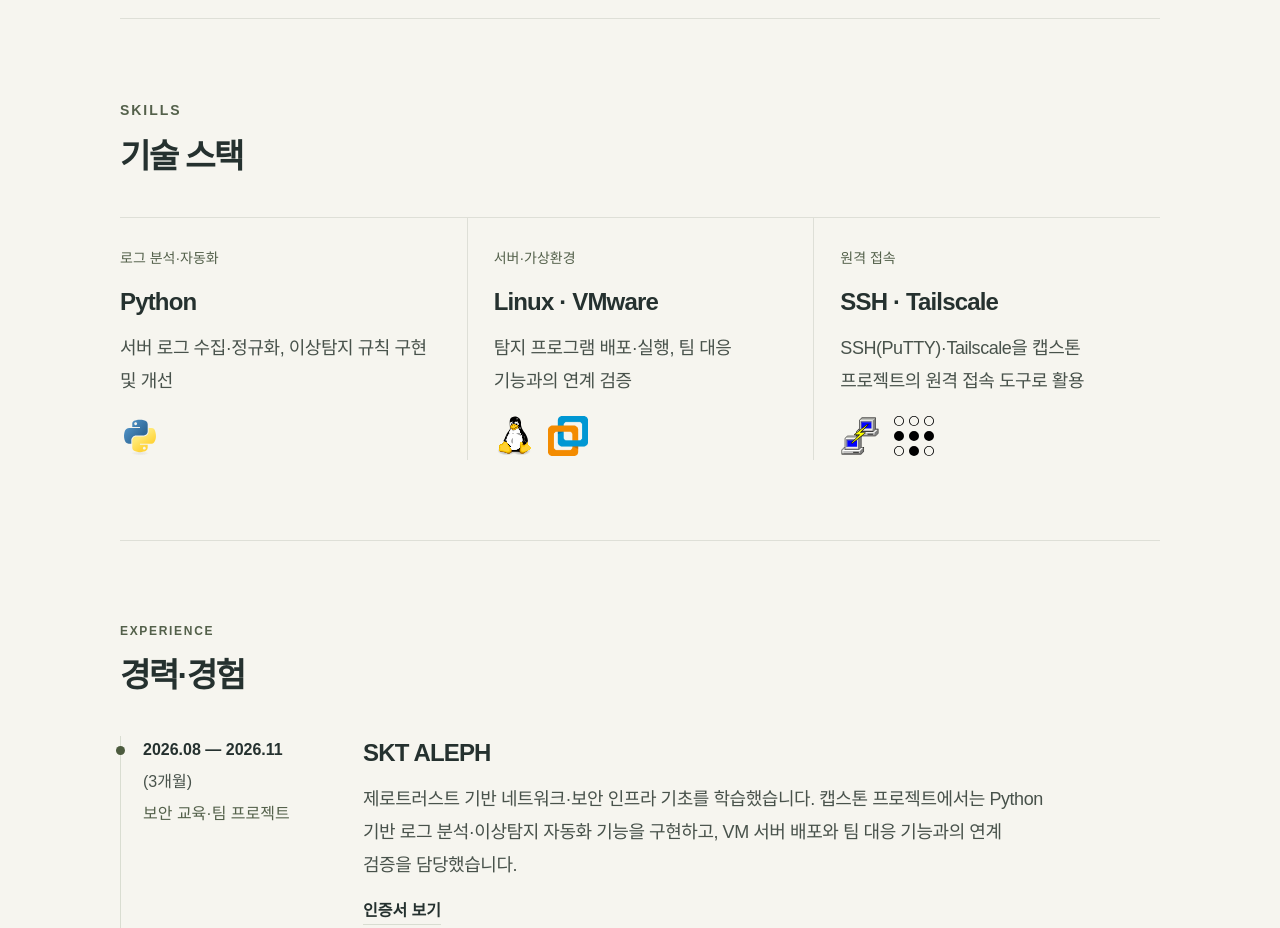
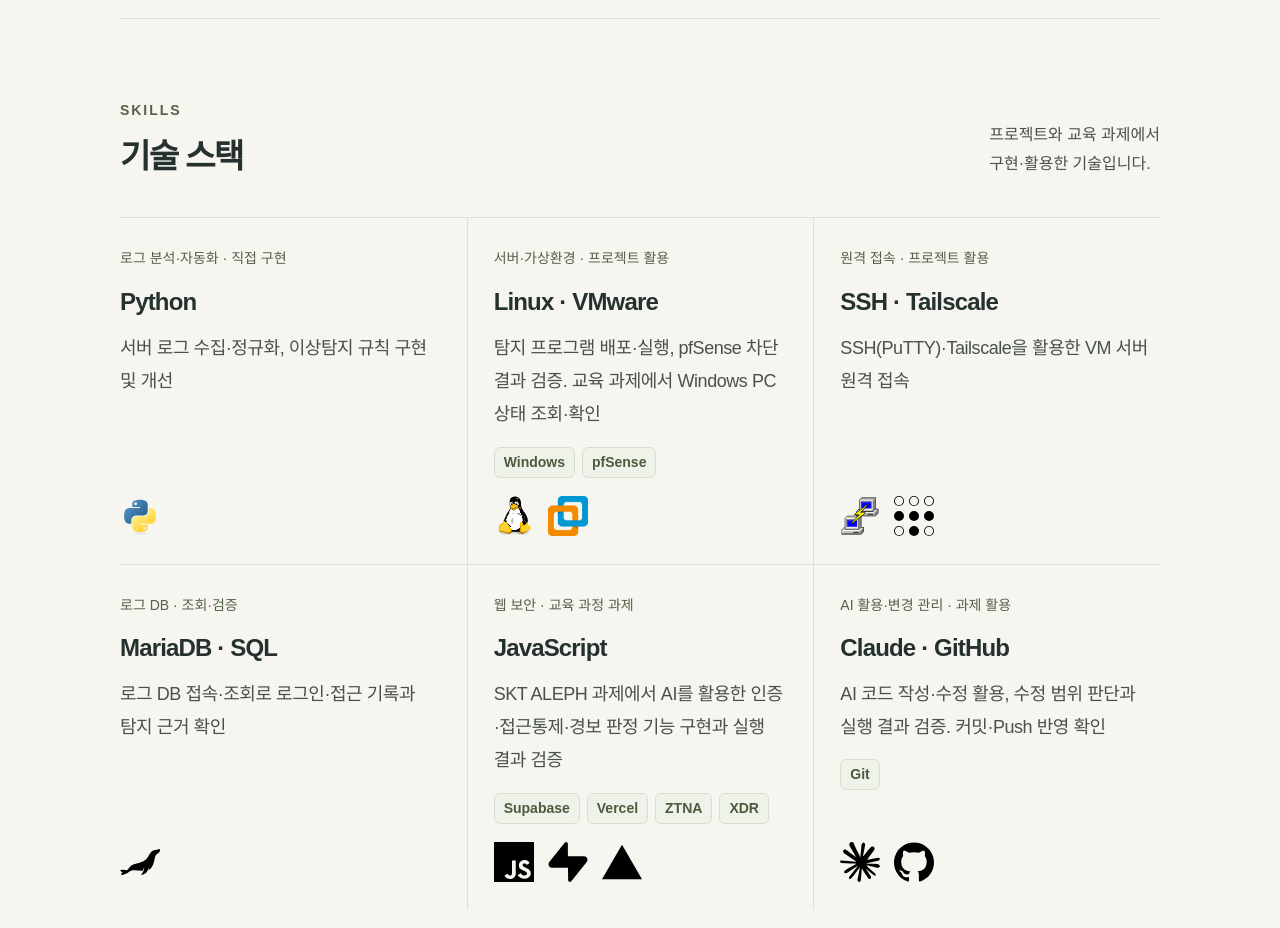
Before and after one commit to Nugury-code/seokyeon-portfolio, a plain HTML site: page index.html in a window 1280 px wide. Shown: the part 1180-2108 px from the top of the page. Drawn offline with Linux system fonts and the light colour scheme; a web font is replaced by a local one.

Commit message:
Expand skills with verified project and ALEPH coursework tools

```diff
--- a/index.html
+++ b/index.html
@@ -8,7 +8,7 @@
   <title>원석연 — 자기주도적인 학습과 개선으로 업무의 완성도를 높입니다</title>
   <link rel="icon" href="favicon.svg" type="image/svg+xml">
   <link rel="preload" href="fonts/PretendardVariable.woff2" as="font" type="font/woff2" crossorigin>
-  <link rel="stylesheet" href="style.css?v=footer-right-20261121_071555">
+  <link rel="stylesheet" href="style.css?v=skills-20261127">
   <link rel="stylesheet" href="project-astra.css?v=20261127-clean-console">
   <link rel="stylesheet" href="project-security-lab.css?v=20261127">
   <script src="project-security-lab.js?v=20261127" defer></script>
@@ -49,26 +49,14 @@
         </div>
       </section>
       <section class="skills section-space" id="skills" aria-labelledby="skills-title">
-        <div class="section-heading"><div><p class="section-label" lang="en">SKILLS</p><h2 id="skills-title">기술 스택</h2></div></div>
+        <div class="section-heading"><div><p class="section-label" lang="en">SKILLS</p><h2 id="skills-title">기술 스택</h2></div><p class="section-intro">프로젝트와 교육 과제에서<br>구현·활용한 기술입니다.</p></div>
         <div class="skills-grid">
-          <article class="skill-card">
-            <p class="skill-category">로그 분석·자동화</p>
-            <h3>Python</h3>
-            <p class="skill-description">서버 로그 수집·정규화, 이상탐지 규칙 구현 및 개선</p>
-            <div class="skill-logos" aria-hidden="true"><img class="technology-logo" src="assets/icons/python.svg" alt="" width="40" height="40" loading="lazy" decoding="async"></div>
-          </article>
-          <article class="skill-card">
-            <p class="skill-category">서버·가상환경</p>
-            <h3>Linux · VMware</h3>
-            <p class="skill-description">탐지 프로그램 배포·실행, 팀 대응 기능과의 연계 검증</p>
-            <div class="skill-logos" aria-hidden="true"><img class="technology-logo" src="assets/icons/linux.svg" alt="" width="40" height="40" loading="lazy" decoding="async"><img class="technology-logo" src="assets/icons/vmware-workstation.png" alt="" width="40" height="40" loading="lazy" decoding="async"></div>
-          </article>
-          <article class="skill-card">
-            <p class="skill-category">원격 접속</p>
-            <h3>SSH · Tailscale</h3>
-            <p class="skill-description">SSH(PuTTY)·Tailscale을 캡스톤 프로젝트의 원격 접속 도구로 활용</p>
-            <div class="skill-logos" aria-hidden="true"><img class="technology-logo" src="assets/icons/putty.svg" alt="" width="40" height="40" loading="lazy" decoding="async"><img class="technology-logo" src="assets/icons/tailscale.svg" alt="" width="40" height="40" loading="lazy" decoding="async"></div>
-          </article>
+          <article class="skill-card"><p class="skill-category">로그 분석·자동화 · 직접 구현</p><h3>Python</h3><p class="skill-description">서버 로그 수집·정규화, 이상탐지 규칙 구현 및 개선</p><div class="skill-logos" aria-hidden="true"><img class="technology-logo" src="assets/icons/python.svg" alt="" width="40" height="40" loading="lazy" decoding="async"></div></article>
+          <article class="skill-card"><p class="skill-category">서버·가상환경 · 프로젝트 활용</p><h3>Linux · VMware</h3><p class="skill-description">탐지 프로그램 배포·실행, pfSense 차단 결과 검증. 교육 과제에서 Windows PC 상태 조회·확인</p><ul class="skill-tags" aria-label="함께 활용한 기술"><li>Windows</li><li>pfSense</li></ul><div class="skill-logos" aria-hidden="true"><img class="technology-logo" src="assets/icons/linux.svg" alt="" width="40" height="40" loading="lazy" decoding="async"><img class="technology-logo" src="assets/icons/vmware-workstation.png" alt="" width="40" height="40" loading="lazy" decoding="async"></div></article>
+          <article class="skill-card"><p class="skill-category">원격 접속 · 프로젝트 활용</p><h3>SSH · Tailscale</h3><p class="skill-description">SSH(PuTTY)·Tailscale을 활용한 VM 서버 원격 접속</p><div class="skill-logos" aria-hidden="true"><img class="technology-logo" src="assets/icons/putty.svg" alt="" width="40" height="40" loading="lazy" decoding="async"><img class="technology-logo" src="assets/icons/tailscale.svg" alt="" width="40" height="40" loading="lazy" decoding="async"></div></article>
+          <article class="skill-card"><p class="skill-category">로그 DB · 조회·검증</p><h3>MariaDB · SQL</h3><p class="skill-description">로그 DB 접속·조회로 로그인·접근 기록과 탐지 근거 확인</p><div class="skill-logos" aria-hidden="true"><img class="technology-logo" src="assets/icons/mariadb.svg" alt="" width="40" height="40" loading="lazy" decoding="async"></div></article>
+          <article class="skill-card"><p class="skill-category">웹 보안 · 교육 과정 과제</p><h3>JavaScript</h3><p class="skill-description">SKT ALEPH 과제에서 AI를 활용한 인증·접근통제·경보 판정 기능 구현과 실행 결과 검증</p><ul class="skill-tags" aria-label="함께 활용한 기술"><li>Supabase</li><li>Vercel</li><li>ZTNA</li><li>XDR</li></ul><div class="skill-logos" aria-hidden="true"><img class="technology-logo" src="assets/icons/javascript.svg" alt="" width="40" height="40" loading="lazy" decoding="async"><img class="technology-logo" src="assets/icons/supabase.svg" alt="" width="40" height="40" loading="lazy" decoding="async"><img class="technology-logo" src="assets/icons/vercel.svg" alt="" width="40" height="40" loading="lazy" decoding="async"></div></article>
+          <article class="skill-card"><p class="skill-category">AI 활용·변경 관리 · 과제 활용</p><h3>Claude · GitHub</h3><p class="skill-description">AI 코드 작성·수정 활용, 수정 범위 판단과 실행 결과 검증. 커밋·Push 반영 확인</p><ul class="skill-tags" aria-label="함께 활용한 기술"><li>Git</li></ul><div class="skill-logos" aria-hidden="true"><img class="technology-logo" src="assets/icons/claude.svg" alt="" width="40" height="40" loading="lazy" decoding="async"><img class="technology-logo" src="assets/icons/github.svg" alt="" width="40" height="40" loading="lazy" decoding="async"></div></article>
         </div>
       </section>
       <section class="experience section-space" id="experience" aria-labelledby="experience-title">
--- a/style.css
+++ b/style.css
@@ -36,6 +36,12 @@ dialog{width:min(850px,calc(100% - 32px));max-height:calc(100dvh - 48px);padding
 .skill-description{margin-top:12px;max-width:38rem;color:var(--body);font-size:1.125rem;font-weight:500;line-height:1.85;letter-spacing:-.025em}
 .skill-logos{display:flex;align-items:center;gap:14px;margin-top:auto;padding-top:18px;min-height:58px}
 .technology-logo{display:block;flex-shrink:0;width:40px;height:40px;object-fit:contain}
+.skills-grid .skill-card{padding-bottom:28px}
+.skills-grid .skill-card:nth-child(n+4){border-top:1px solid #59644f26}
+.skills-grid .skill-card:nth-child(3n+1){border-left:0;padding-left:0}
+.skills-grid .skill-card:nth-child(3n){padding-right:0}
+.skill-tags{display:flex;flex-wrap:wrap;gap:7px;list-style:none;margin:15px 0 0;padding:0}
+.skill-tags li{font-size:.875rem;line-height:1.5;font-weight:550;color:var(--accent);padding:4px 9px;border:1px solid var(--line);border-radius:6px;background:#eff2e8}
 @media(max-width:950px){.skills-grid{grid-template-columns:1fr}.skill-card{padding:24px 0}.skill-card+.skill-card{border-left:0;border-top:1px solid #59644f26;padding-left:0}}
 @media(max-width:720px){.skills{padding-top:56px;padding-bottom:56px}}
 @media(max-width:540px){.site-header{height:auto;min-height:112px;flex-wrap:wrap;align-content:center;gap:12px;padding:16px 0}.site-header nav{width:100%;justify-content:space-between;gap:8px}}
```
Also changed, not shown: assets/icons/NOTICE.txt, assets/icons/claude.svg (added), assets/icons/github.svg (added), assets/icons/javascript.svg (added), assets/icons/mariadb.svg (added), assets/icons/supabase.svg (added), assets/icons/vercel.svg (added).
